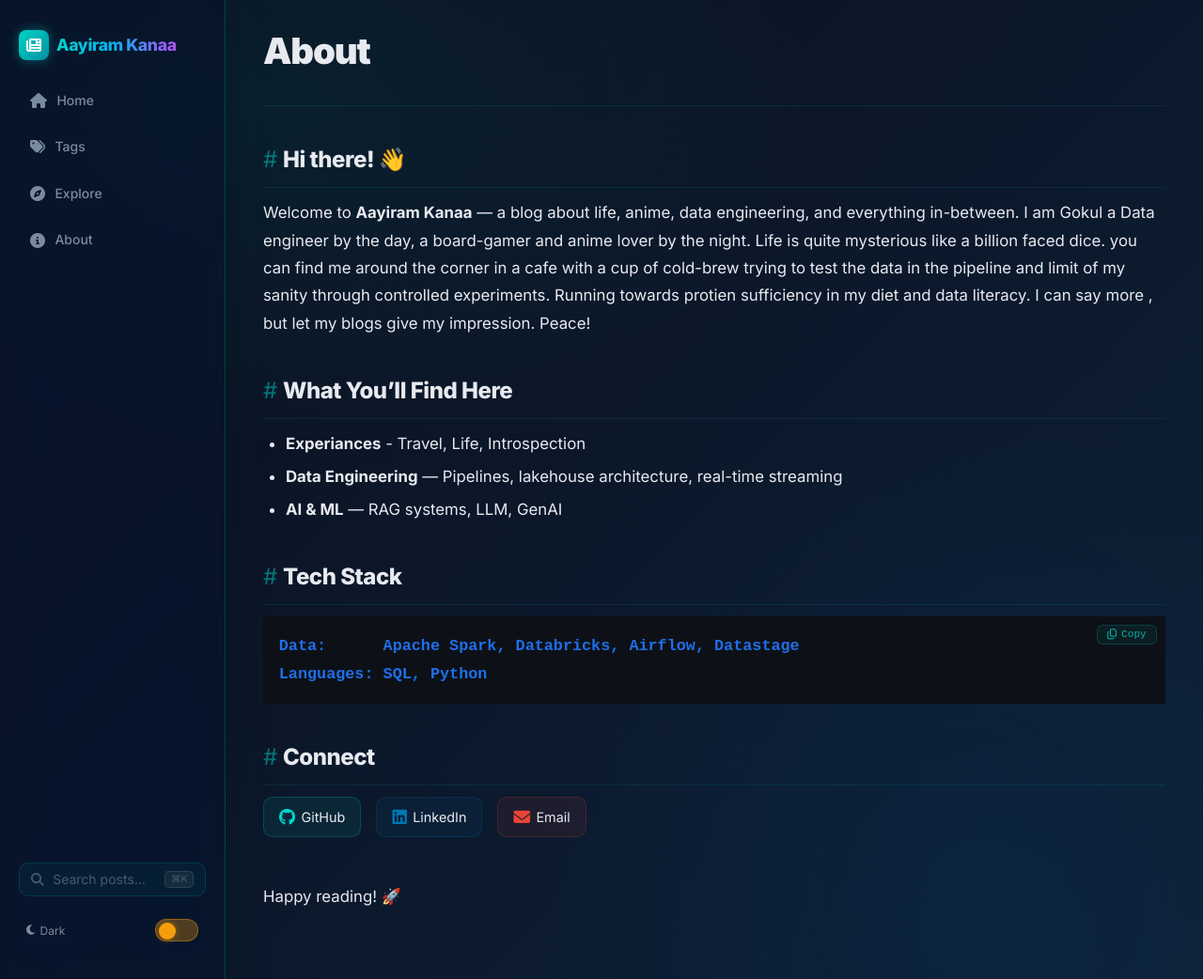
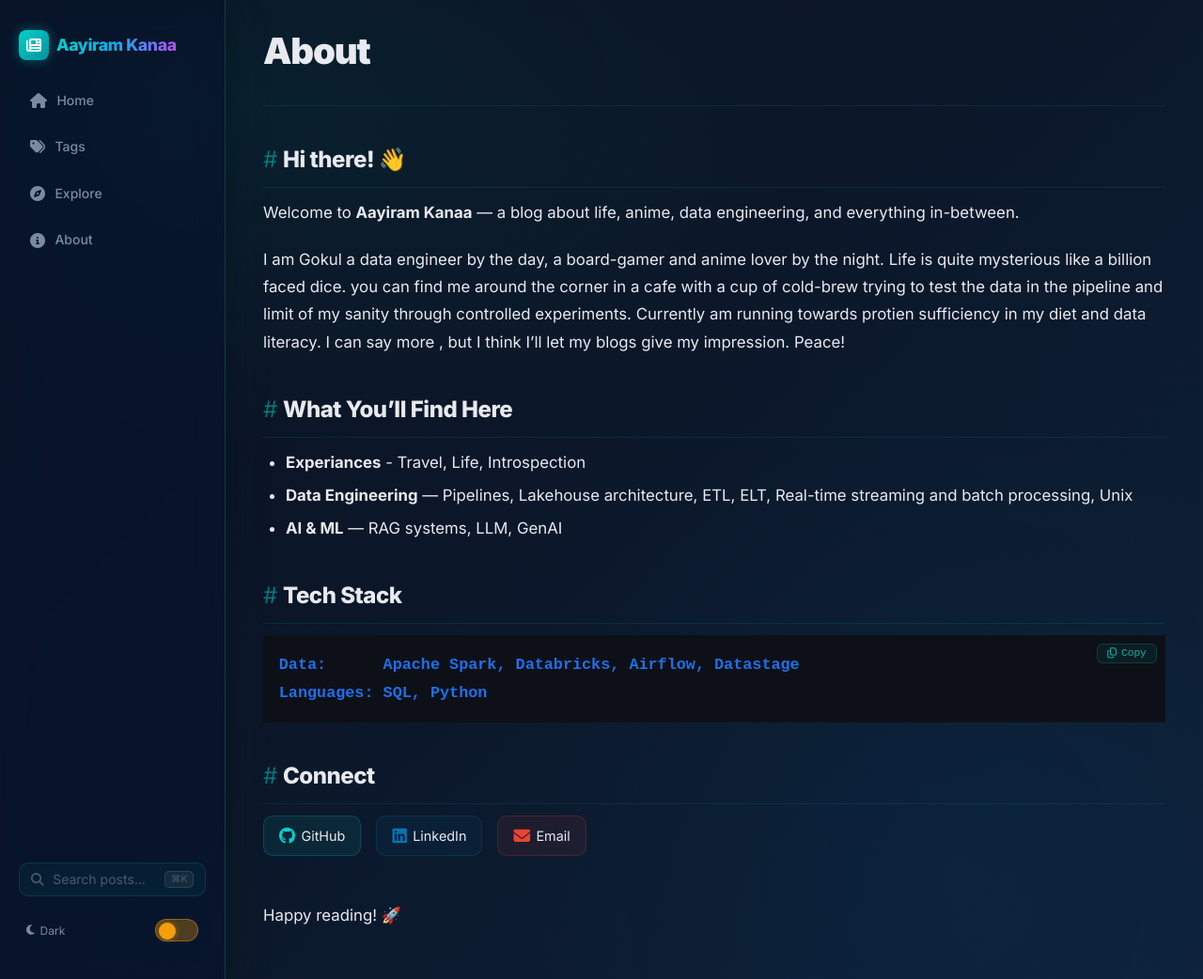
Before and after one commit to gokul0205/Aayiram_Kanaa, a Jekyll site: the page built from about.md, in a window 1280 px wide and 1042 px high. Shown: the whole window at 94% size. Built offline with Jekyll 4.4.1, drawn with Linux system fonts in a browser that asks for light colours; nearby versions of some CDN libraries.

Commit message:
patch the mistakes_v1

```diff
--- a/about.md
+++ b/about.md
@@ -7,15 +7,17 @@ permalink: /about/
 ## Hi there! 👋
 
 Welcome to **Aayiram Kanaa** — a blog about life, anime, data engineering, and everything in-between.
-I am Gokul a Data engineer by the day, a board-gamer and anime lover by the night. Life is quite mysterious like a billion faced dice.
+
+
+I am Gokul a data engineer by the day, a board-gamer and anime lover by the night. Life is quite mysterious like a billion faced dice.
 you can find me around the corner in a cafe with a cup of cold-brew trying to test the data in the pipeline and limit of my sanity through controlled experiments.
-Running towards protien sufficiency in my diet and data literacy. I can say more , but let my blogs give my impression.
+Currently am running towards protien sufficiency in my diet and data literacy. I can say more , but I think I'll let my blogs give my impression.
 Peace!
 
 ## What You'll Find Here
 
 - **Experiances** - Travel, Life, Introspection
-- **Data Engineering** — Pipelines, lakehouse architecture, real-time streaming
+- **Data Engineering** — Pipelines, Lakehouse architecture, ETL, ELT, Real-time streaming and batch processing, Unix
 - **AI & ML** —  RAG systems, LLM, GenAI
 
 ## Tech Stack
```
Also changed, not shown: _posts/2026-02-28-Candid-musings.md (+1 -1 lines).
